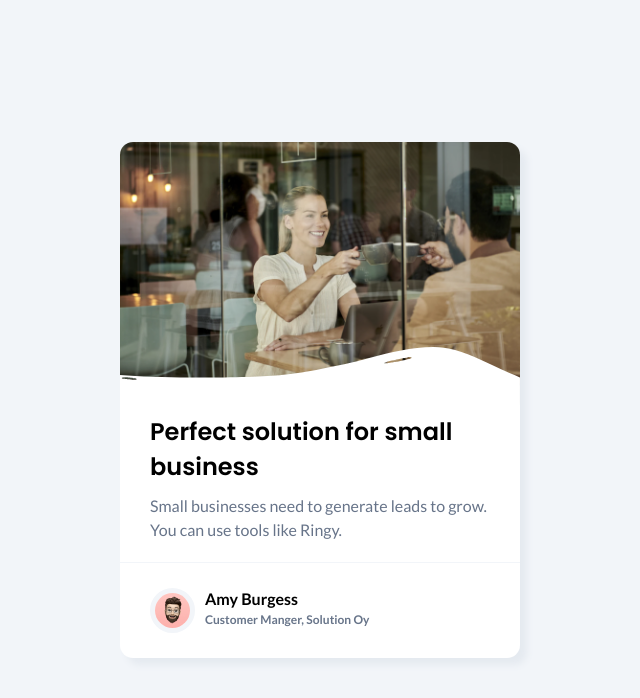
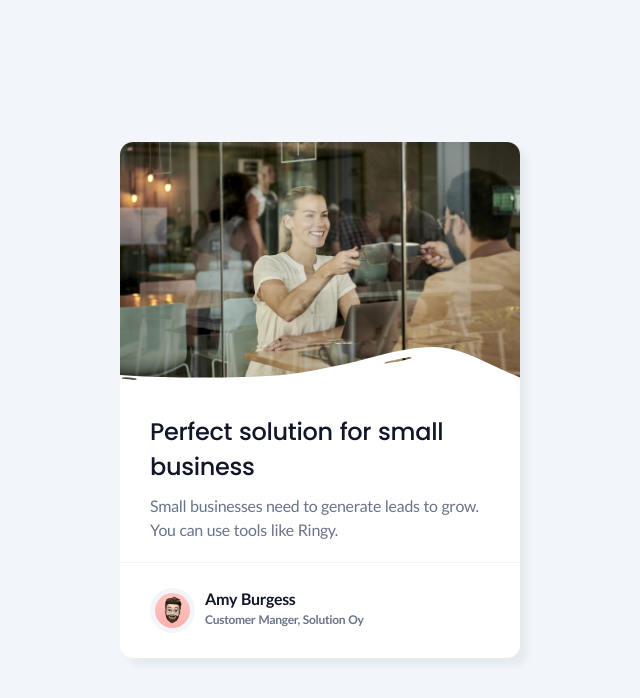
Before and after one commit to malaya-01/Responsive-business-blog-card, a plain HTML site: page index.html in a window 1280 px wide. Shown: the whole page, without its empty margins (320-960 px from the left). Drawn offline with Linux system fonts and the light colour scheme.

Commit message:
Update styles.css

```diff
--- a/styles.css
+++ b/styles.css
@@ -4,7 +4,10 @@
     padding:0;
     box-sizing: border-box;
 }
-
+body{
+    letter-spacing: -0.02rem;
+    word-spacing: 1px;
+}
 .container
 {
     width:100%;
@@ -66,8 +69,9 @@ h1{
     font-family: 'Poppins', sans-serif;
     font-size: 1.5rem;
     /* font-size: 3vmin; */
-    font-weight: 600;
+    font-weight: 500;
     padding-bottom: 10px;
+    color:#111729;
 }
 p{
     font-family: 'Lato',sans-serif;
@@ -78,6 +82,7 @@ p{
 }
 h4{
     font-family: 'Lato',sans-serif;
+    color:#111729;
 }
 
 
@@ -106,7 +111,7 @@ h4{
 }
 .foot p{
     font-size: 12px;
-    font-weight: bold;
+    font-weight: 600;
 }
 
 @media(max-width:640px){
```
